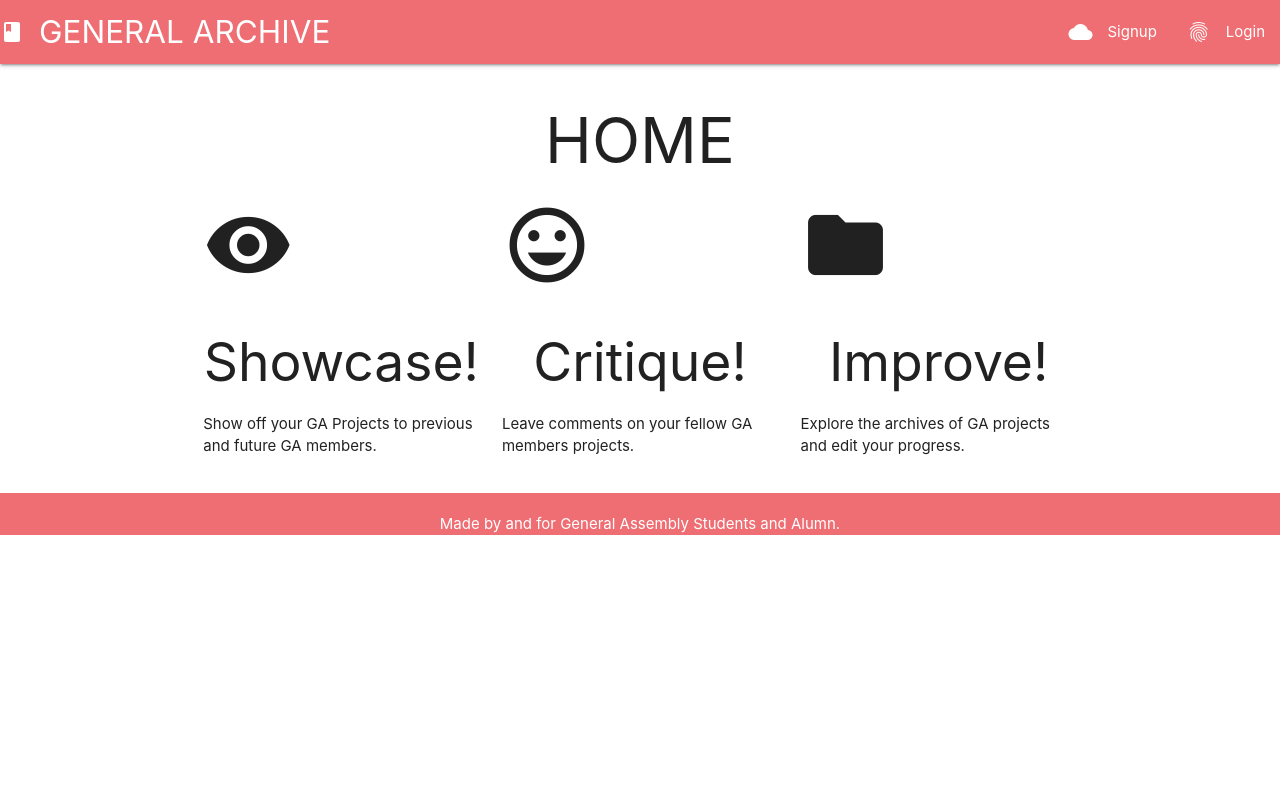
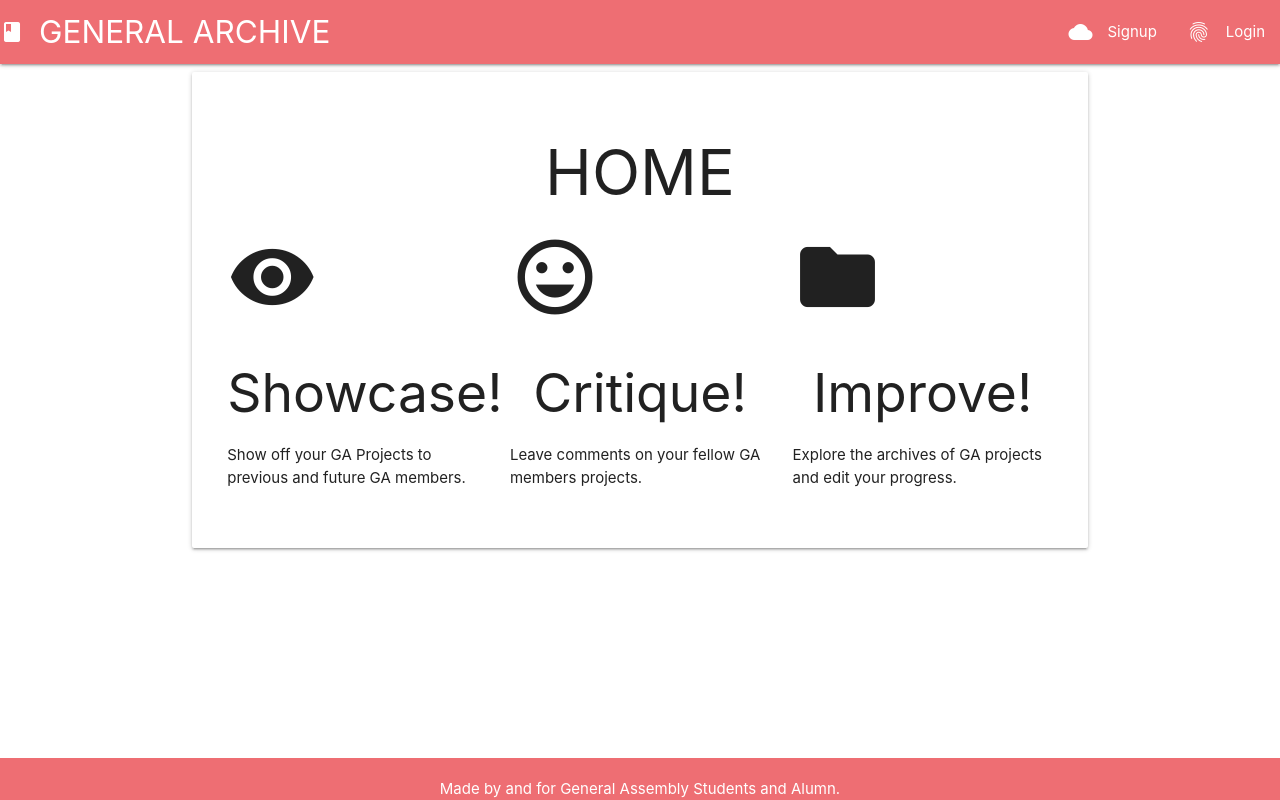
Before and after one commit to NoahCSmith93/General-Archive, a Django app: page / in a window 1280 px wide. Run offline with Django 3.2, Linux system fonts and the light colour scheme; some libraries are stand-ins or nearby versions.

Commit message:
removed background adds some borders to card panels on about,home, and project form

```diff
--- a/main_app/static/css/style.css
+++ b/main_app/static/css/style.css
@@ -1,4 +1,4 @@
-.main {
+body {
     display: flex;
     min-height: 100vh;
     flex-direction: column;
@@ -25,7 +25,7 @@ ul {
     font-weight: bold;
 }
 .move {
-    background-image: url("");
+    background-image: url();
     background-repeat: no-repeat;
     height: 100vh;
     background-size: cover;
--- a/main_app/templates/about.html
+++ b/main_app/templates/about.html
@@ -1,12 +1,13 @@
 {% extends 'base.html' %}
 {% block content %}
-
+<div class="card-panel white">
 <body class= "move">
 <h1 class="">ABOUT</h1>
 <hr>
 <h2>
     General Archive was made using Python, Django, SQL, HTML5, and CSS.
 </h2>
+</div>
   <div class="row2">
     <div class="col s12 m6">
 
--- a/main_app/templates/home.html
+++ b/main_app/templates/home.html
@@ -1,6 +1,6 @@
 {% extends 'base.html' %}
 {% block content %}
-
+<div class="card-panel white">
 <body class="move">
 <h1>HOME</h1>
 
@@ -25,5 +25,5 @@
 
   </div>
   </body>
-
+</div>
 {% endblock %}
--- a/main_app/templates/main_app/project_form.html
+++ b/main_app/templates/main_app/project_form.html
@@ -1,5 +1,6 @@
 {% extends 'base.html' %}
 {% block content %}
+<div class="card-panel white">
 {% if object %}
     <h1>Edit <span class="teal-text">{{ object.name }}</span></h1>
 {% else %}
@@ -16,5 +17,5 @@
     </table>
     <input type="submit" value="Submit!" class="btn">
 </form>
-
+</div>
 {% endblock %}
```
